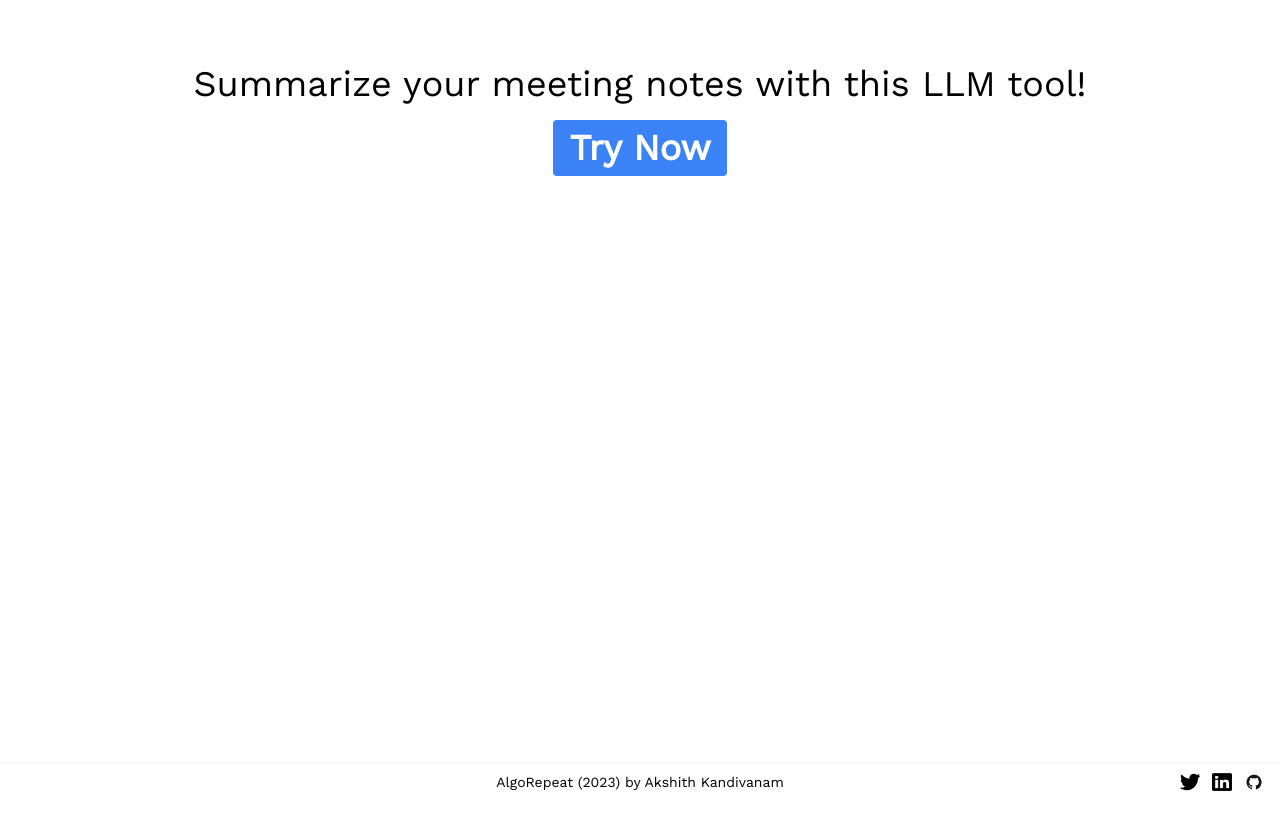
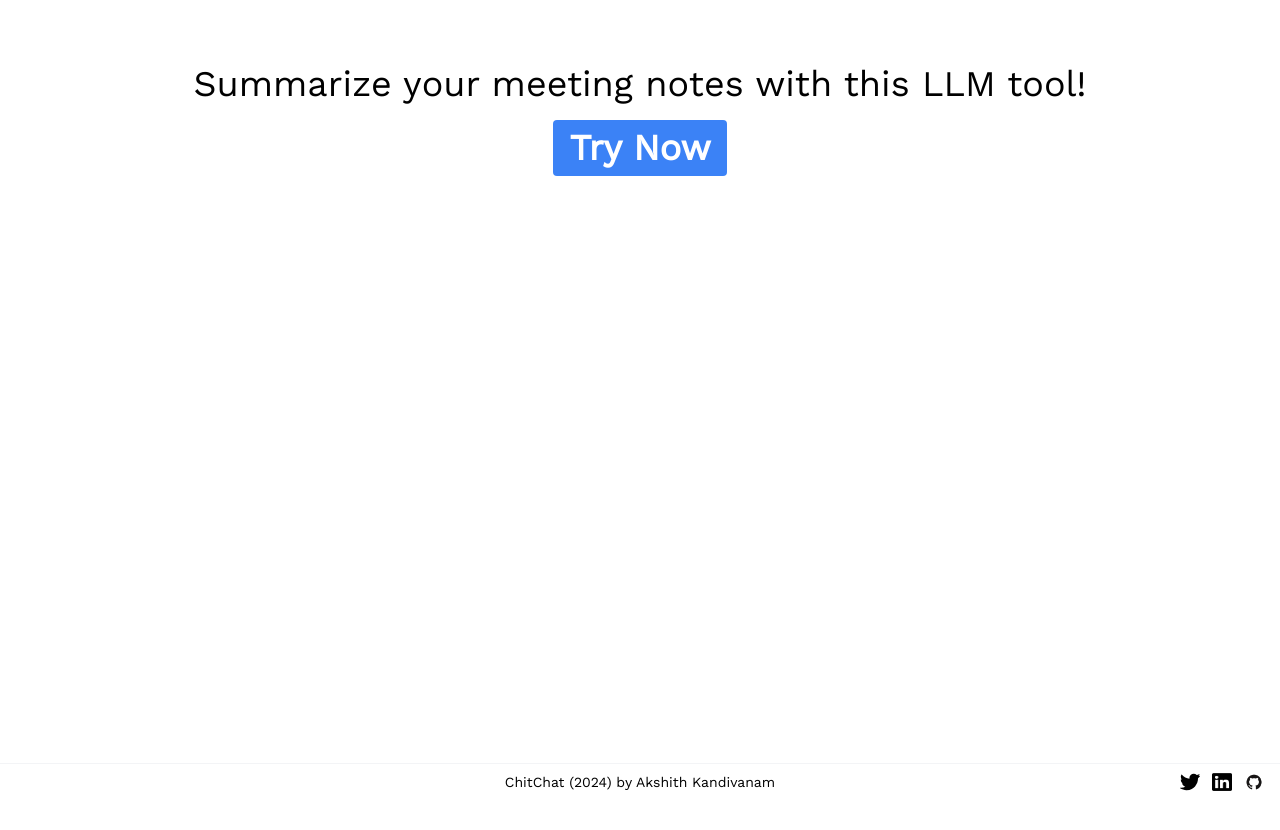
Before and after one commit to akkik04/ChitChat, a React (Vite) app in the folder frontend/: page / in a window 1280 px wide. Shown: the top 830 px of the page. Built offline with nearby package versions, Linux system fonts and the light colour scheme.

Commit message:
Update footer.

```diff
--- a/frontend/src/components/Footer/Footer.tsx
+++ b/frontend/src/components/Footer/Footer.tsx
@@ -6,7 +6,7 @@ export const Footer = () => {
     return (
         <div className="fixed bottom-0 left-0 right-0 bg-white py-2 px-4 flex justify-between items-center border-t border-gray-100">
             <div className="flex items-center gap-2 mx-auto">
-                <p className="text-sm font-medium text-center">AlgoRepeat (2023) by Akshith Kandivanam</p>
+                <p className="text-sm font-medium text-center">ChitChat (2024) by Akshith Kandivanam</p>
             </div>
             <div className="flex items-center gap-3 absolute right-4 bottom-2">
                 <a href="https://twitter.com/akki04x" target="_blank" rel="noopener noreferrer">
--- a/frontend/src/pages/Entry/Entry.tsx
+++ b/frontend/src/pages/Entry/Entry.tsx
@@ -24,7 +24,7 @@ const ScrollingText = () => {
               clearInterval(newIntervalId);
             }
           }, 70);
-        }, 9000); // 10-second delay
+        }, 9000);
       }
     }, 70);
 
```
